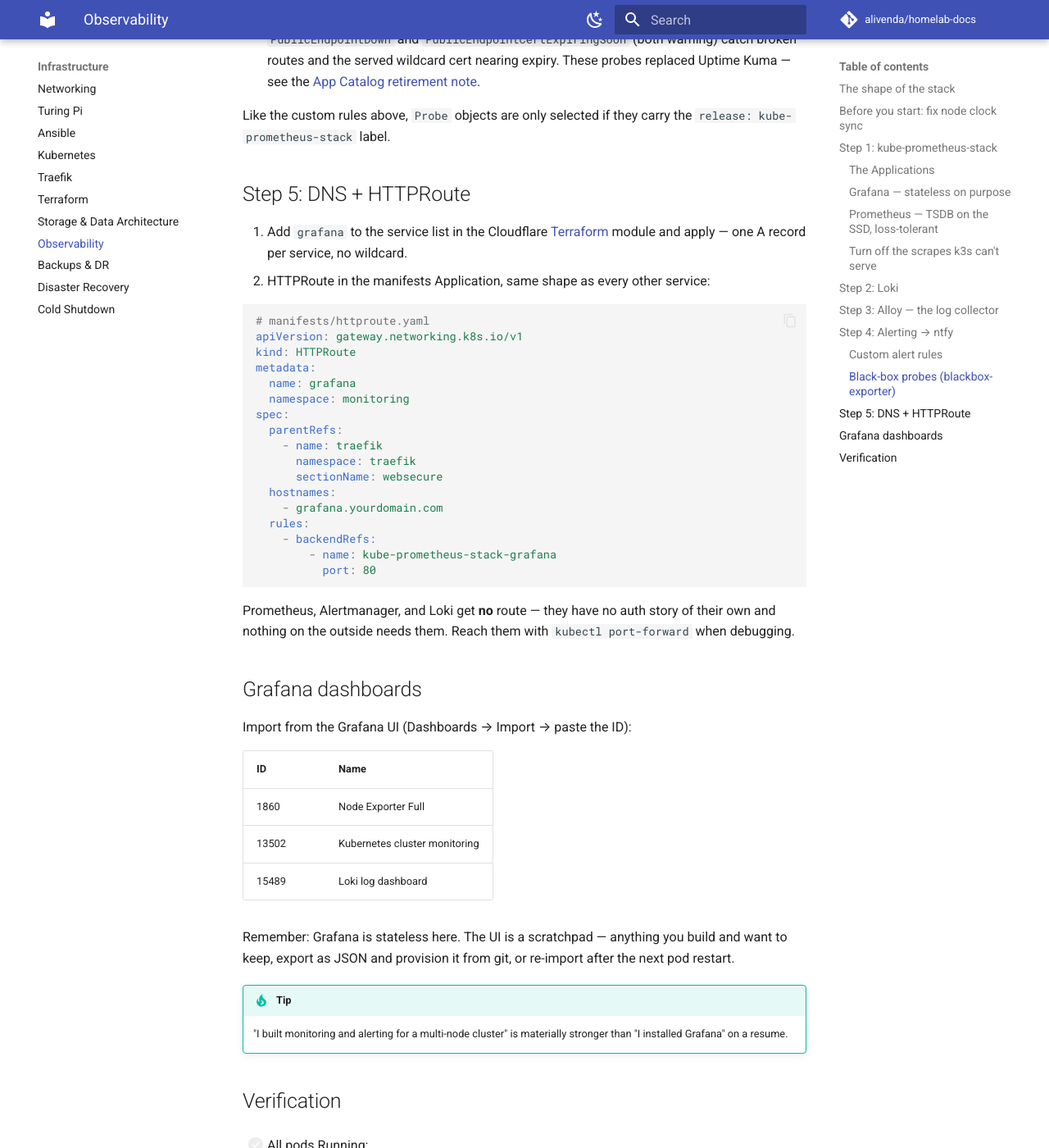
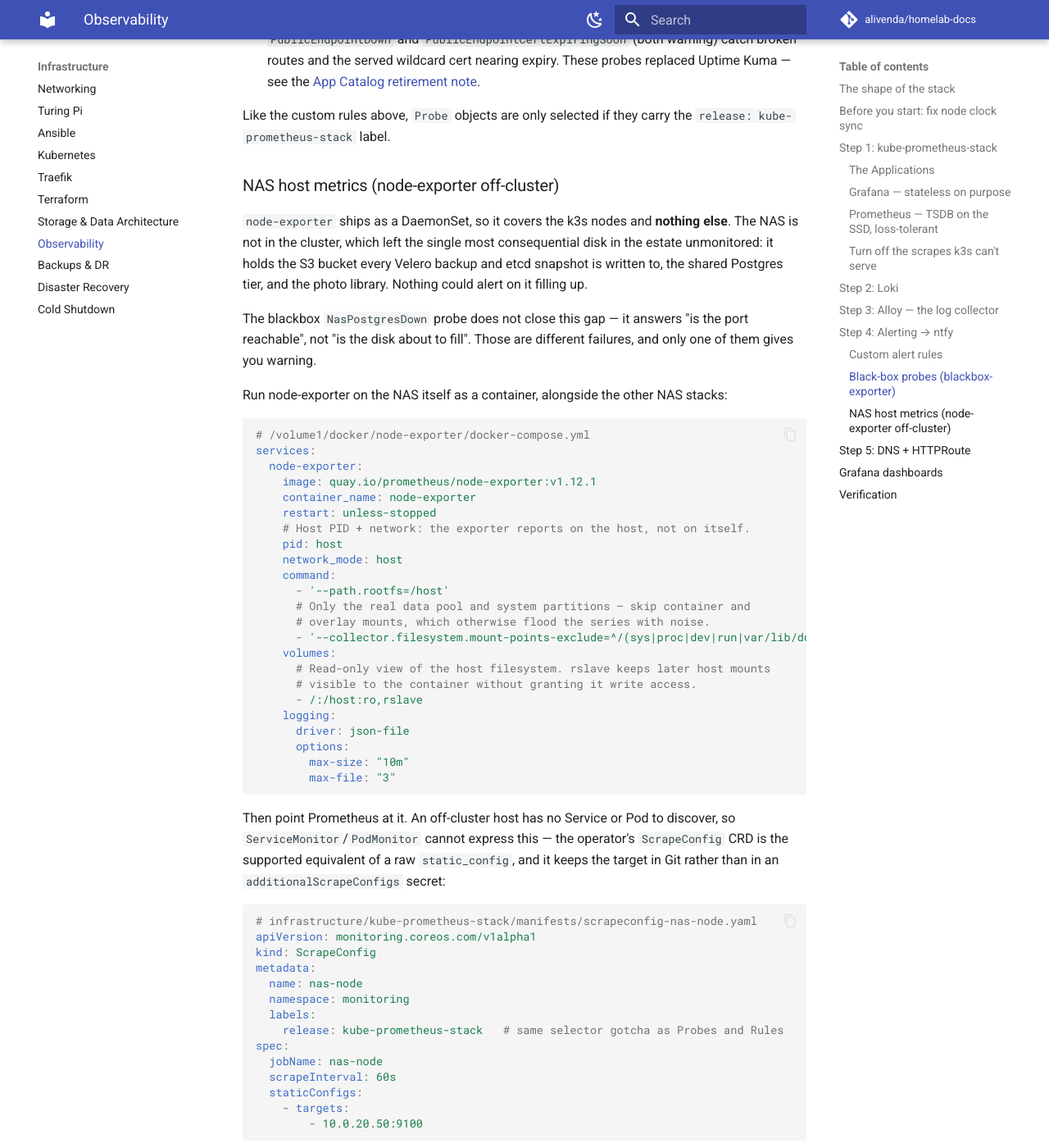
Before and after one commit to alivenda/homelab-docs, an MkDocs documentation site: the page built from docs/observability.md, in a window 1280 px wide and 1400 px high, scrolled down 7573 px. Shown: the whole window at 82% size. Built offline with MkDocs 1.6.1 and Material for MkDocs 9.7.7, drawn with Linux system fonts in a browser that asks for light colours; comment, search, counter and statistics services are not loaded; some of the changed text lies outside the part shown.

Commit message:
docs(observability): NAS host metrics via off-cluster node-exporter
node-exporter is a DaemonSet, so it covered the k3s nodes and nothing
else — leaving the disk that holds every Velero backup, the etcd
snapshots, the Postgres tier and the photo library with no capacity
monitoring at all.

Documents the container on the NAS, the ScrapeConfig that reaches it
(ServiceMonitor can't express an off-cluster target), the ordering trap
where merging the scrape target before the exporter runs trips
TargetDown, and why there is deliberately no NAS-unreachable alert.

````diff
--- a/docs/observability.md
+++ b/docs/observability.md
@@ -553,6 +553,82 @@ public URL end-to-end. A small **blackbox-exporter** Application
 Like the custom rules above, `Probe` objects are only selected if they carry the
 `release: kube-prometheus-stack` label.
 
+### NAS host metrics (node-exporter off-cluster)
+
+`node-exporter` ships as a DaemonSet, so it covers the k3s nodes and **nothing else**.
+The NAS is not in the cluster, which left the single most consequential disk in the
+estate unmonitored: it holds the S3 bucket every Velero backup and etcd snapshot is
+written to, the shared Postgres tier, and the photo library. Nothing could alert on it
+filling up.
+
+The blackbox `NasPostgresDown` probe does not close this gap — it answers "is the port
+reachable", not "is the disk about to fill". Those are different failures, and only one
+of them gives you warning.
+
+Run node-exporter on the NAS itself as a container, alongside the other NAS stacks:
+
+```yaml
+# /volume1/docker/node-exporter/docker-compose.yml
+services:
+  node-exporter:
+    image: quay.io/prometheus/node-exporter:v1.12.1
+    container_name: node-exporter
+    restart: unless-stopped
+    # Host PID + network: the exporter reports on the host, not on itself.
+    pid: host
+    network_mode: host
+    command:
+      - '--path.rootfs=/host'
+      # Only the real data pool and system partitions — skip container and
+      # overlay mounts, which otherwise flood the series with noise.
+      - '--collector.filesystem.mount-points-exclude=^/(sys|proc|dev|run|var/lib/docker)($$|/)'
+    volumes:
+      # Read-only view of the host filesystem. rslave keeps later host mounts
+      # visible to the container without granting it write access.
+      - /:/host:ro,rslave
+    logging:
+      driver: json-file
+      options:
+        max-size: "10m"
+        max-file: "3"
+```
+
+Then point Prometheus at it. An off-cluster host has no Service or Pod to discover, so
+`ServiceMonitor`/`PodMonitor` cannot express this — the operator's `ScrapeConfig` CRD is
+the supported equivalent of a raw `static_config`, and it keeps the target in Git rather
+than in an `additionalScrapeConfigs` secret:
+
+```yaml
+# infrastructure/kube-prometheus-stack/manifests/scrapeconfig-nas-node.yaml
+apiVersion: monitoring.coreos.com/v1alpha1
+kind: ScrapeConfig
+metadata:
+  name: nas-node
+  namespace: monitoring
+  labels:
+    release: kube-prometheus-stack   # same selector gotcha as Probes and Rules
+spec:
+  jobName: nas-node
+  scrapeInterval: 60s
+  staticConfigs:
+    - targets:
+        - 10.0.20.50:9100
+```
+
+!!! warning "Start the exporter before merging the ScrapeConfig"
+    If Prometheus gets the target before node-exporter is running, the scrape fails and
+    kube-prometheus-stack's `TargetDown` fires. Bring the container up first, confirm
+    `curl http://10.0.20.50:9100/metrics` returns, then merge.
+
+Two capacity alerts read this job, both keyed to the data pool
+(`mountpoint="/volume1"`) so the small UGOS system partitions and the `/home` bind of
+the same device don't double-fire: `NasVolumeFillingUp` (warning, >85% for 1h) and
+`NasVolumeAlmostFull` (critical, >95% for 15m).
+
+There is deliberately **no** "NAS unreachable" alert. `NasPostgresDown` and the stock
+`TargetDown` both already fire on that event — a third rule would page twice for one
+outage.
+
 ## Step 5: DNS + HTTPRoute
 
 1. Add `grafana` to the service list in the Cloudflare [Terraform](terraform.md) module
````
